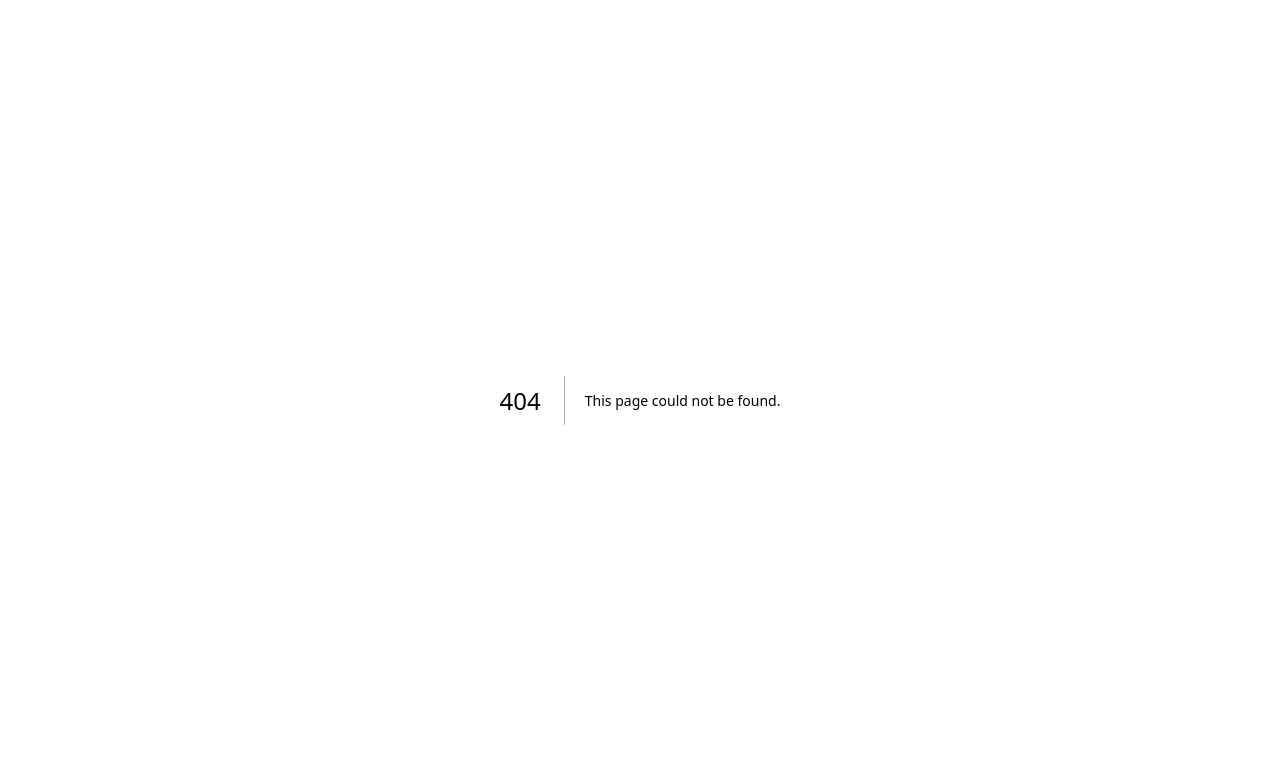
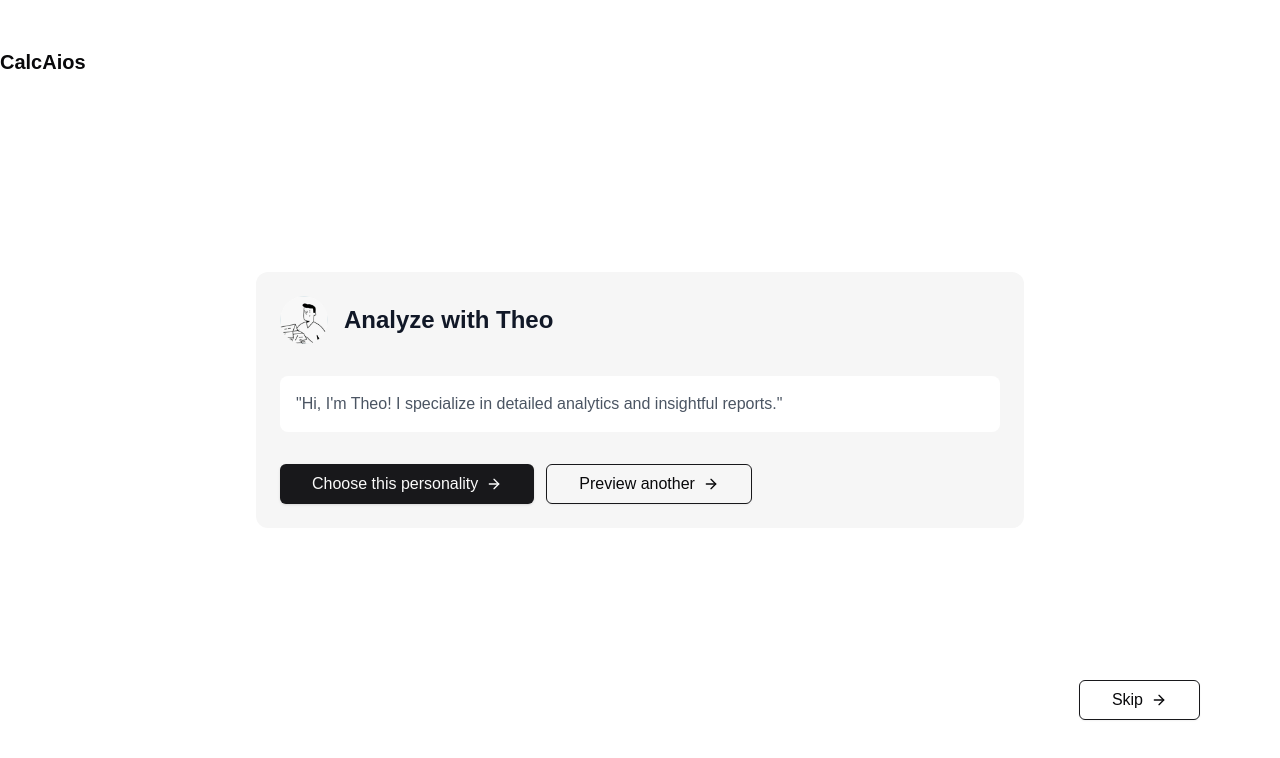
Before and after one commit to francisco-gaddr/calcaios, a Next.js app in the folder frontend_nextjs/mvp/: page /welcome in a window 1280 px wide. Before the commit this address had no page. Shown: the top 758 px of the page. Built offline with nearby package versions, Linux system fonts and the light colour scheme.

Commit message:
feat: Implement welcome page

```diff
--- /dev/null
+++ b/frontend_nextjs/mvp/src/app/welcome/page.tsx
@@ -0,0 +1,49 @@
+import Image from "next/image";
+import TheoImage from "../../../public/assets/images/theo-avatar.png";
+import { ArrowRight } from "lucide-react";
+import { Button } from "@/components/ui/button";
+
+export default function Welcome() {
+  return (
+    <div className="relative h-screen">
+      <div className="max-w-7xl mx-auto py-12">
+        <div className="mb-8">
+          <h1 className="text-xl font-bold">CalcAios</h1>
+        </div>
+      </div>
+
+      <div className="absolute top-1/2 left-1/2 transform -translate-x-1/2 -translate-y-1/2 bg-lightGray100 w-full max-w-3xl rounded-xl p-6 m-2 sm:m-0">
+        <div className="flex items-center gap-4 mb-8">
+          <div className="w-12 h-12">
+            <Image src={TheoImage} alt="Theo avatar" width={48} height={48} />
+          </div>
+          <h2 className="text-2xl font-semibold text-gray-900">
+            Analyze with Theo
+          </h2>
+        </div>
+        <div className="bg-white rounded-lg p-4 mb-8">
+          <p className="text-gray-600">
+            {
+              '"Hi, I\'m Theo! I specialize in detailed analytics and insightful reports."'
+            }
+          </p>
+        </div>
+        <div className="flex flex-col sm:flex-row gap-3">
+          <Button size="lg">
+            Choose this personality <ArrowRight />
+          </Button>
+          <Button size="lg" variant="outline">
+            Preview another <ArrowRight />
+          </Button>
+        </div>
+      </div>
+
+      <div className="absolute bottom-20 right-20 flex justify-end mt-6">
+        <Button size="lg" variant="outline">
+          Skip
+          <ArrowRight />
+        </Button>
+      </div>
+    </div>
+  );
+}
--- a/frontend_nextjs/mvp/src/components/DataSection.tsx
+++ b/frontend_nextjs/mvp/src/components/DataSection.tsx
@@ -1,4 +1,7 @@
 "use client";
+
+import { ArrowRight } from "lucide-react";
+import { Button } from "./ui/button";
 
 interface DataSectionProps {
   title: string;
@@ -14,14 +17,14 @@ export default function DataSection({ title }: DataSectionProps) {
           <p className="text-gray-600">Such as CSV,XML,PDF,API</p>
         </div>
         <div className="flex space-x-4 mb-4">
-          <button className="bg-black text-white px-4 py-2 rounded flex items-center">
+          <Button size="lg">
             Upload a file
-            <span className="ml-2">→</span>
-          </button>
-          <button className="border border-black px-4 py-2 rounded flex items-center">
+            <ArrowRight />
+          </Button>
+          <Button size="lg" variant="outline">
             Input financial details
-            <span className="ml-2">→</span>
-          </button>
+            <ArrowRight />
+          </Button>
         </div>
         <p className="text-gray-600">Connect an external API endpoint</p>
       </div>
--- a/frontend_nextjs/mvp/src/components/MarketingSection.tsx
+++ b/frontend_nextjs/mvp/src/components/MarketingSection.tsx
@@ -1,4 +1,7 @@
 "use client";
+
+import { ArrowRight } from "lucide-react";
+import { Button } from "./ui/button";
 
 export default function MarketingSection() {
   return (
@@ -6,10 +9,10 @@ export default function MarketingSection() {
       <h2 className="text-xl lg:text-2xl font-semibold mb-4">
         Lets see how is digital market today
       </h2>
-      <button className="bg-black text-white px-2 lg:px-4 py-1.5 lg:py-2 rounded-md flex items-center text-sm lg:text-base">
+      <Button size="lg">
         Dig In
-        <span className="ml-1 lg:ml-2">→</span>
-      </button>
+        <ArrowRight />
+      </Button>
     </section>
   );
 }
--- a/frontend_nextjs/mvp/src/components/ui/button.tsx
+++ b/frontend_nextjs/mvp/src/components/ui/button.tsx
@@ -1,8 +1,8 @@
-import * as React from "react"
-import { Slot } from "@radix-ui/react-slot"
-import { cva, type VariantProps } from "class-variance-authority"
+import * as React from "react";
+import { Slot } from "@radix-ui/react-slot";
+import { cva, type VariantProps } from "class-variance-authority";
 
-import { cn } from "@/lib/utils"
+import { cn } from "@/lib/utils";
 
 const buttonVariants = cva(
   "inline-flex items-center justify-center gap-2 whitespace-nowrap rounded-md text-sm font-medium transition-colors focus-visible:outline-none focus-visible:ring-1 focus-visible:ring-ring disabled:pointer-events-none disabled:opacity-50 [&_svg]:pointer-events-none [&_svg]:size-4 [&_svg]:shrink-0",
@@ -14,7 +14,7 @@ const buttonVariants = cva(
         destructive:
           "bg-destructive text-destructive-foreground shadow-sm hover:bg-destructive/90",
         outline:
-          "border border-input bg-background shadow-sm hover:bg-accent hover:text-accent-foreground",
+          "border border-primary bg-transparent shadow-sm hover:bg-accent hover:text-accent-foreground",
         secondary:
           "bg-secondary text-secondary-foreground shadow-sm hover:bg-secondary/80",
         ghost: "hover:bg-accent hover:text-accent-foreground",
@@ -22,8 +22,8 @@ const buttonVariants = cva(
       },
       size: {
         default: "h-9 px-4 py-2",
-        sm: "h-8 rounded-md px-3 text-xs",
-        lg: "h-10 rounded-md px-8",
+        sm: "h-8 rounded-md px-3 text-sm",
+        lg: "h-10 rounded-md px-8 text-md",
         icon: "h-9 w-9",
       },
     },
@@ -32,26 +32,26 @@ const buttonVariants = cva(
       size: "default",
     },
   }
-)
+);
 
 export interface ButtonProps
   extends React.ButtonHTMLAttributes<HTMLButtonElement>,
     VariantProps<typeof buttonVariants> {
-  asChild?: boolean
+  asChild?: boolean;
 }
 
 const Button = React.forwardRef<HTMLButtonElement, ButtonProps>(
   ({ className, variant, size, asChild = false, ...props }, ref) => {
-    const Comp = asChild ? Slot : "button"
+    const Comp = asChild ? Slot : "button";
     return (
       <Comp
         className={cn(buttonVariants({ variant, size, className }))}
         ref={ref}
         {...props}
       />
-    )
+    );
   }
-)
-Button.displayName = "Button"
+);
+Button.displayName = "Button";
 
-export { Button, buttonVariants }
+export { Button, buttonVariants };
```
Also changed, not shown: frontend_nextjs/mvp/public/assets/images/theo-avatar.png (added).
